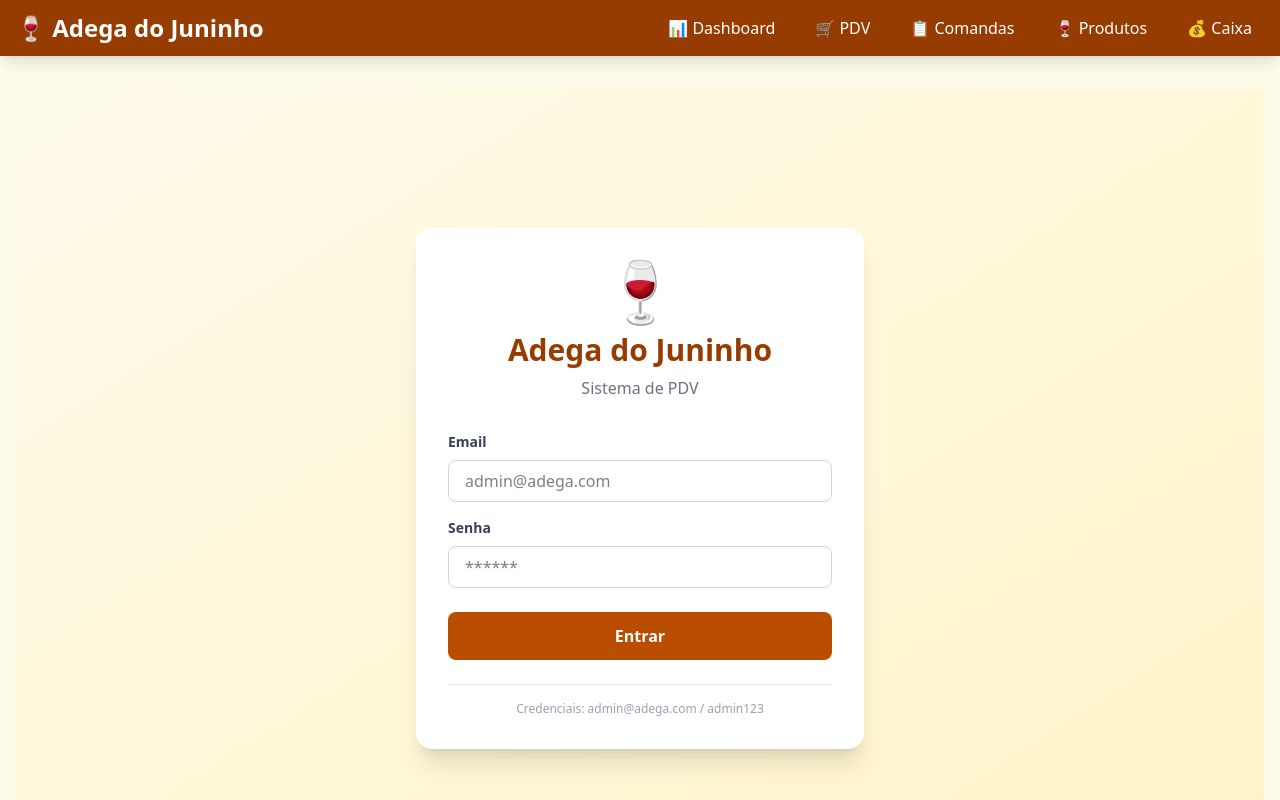
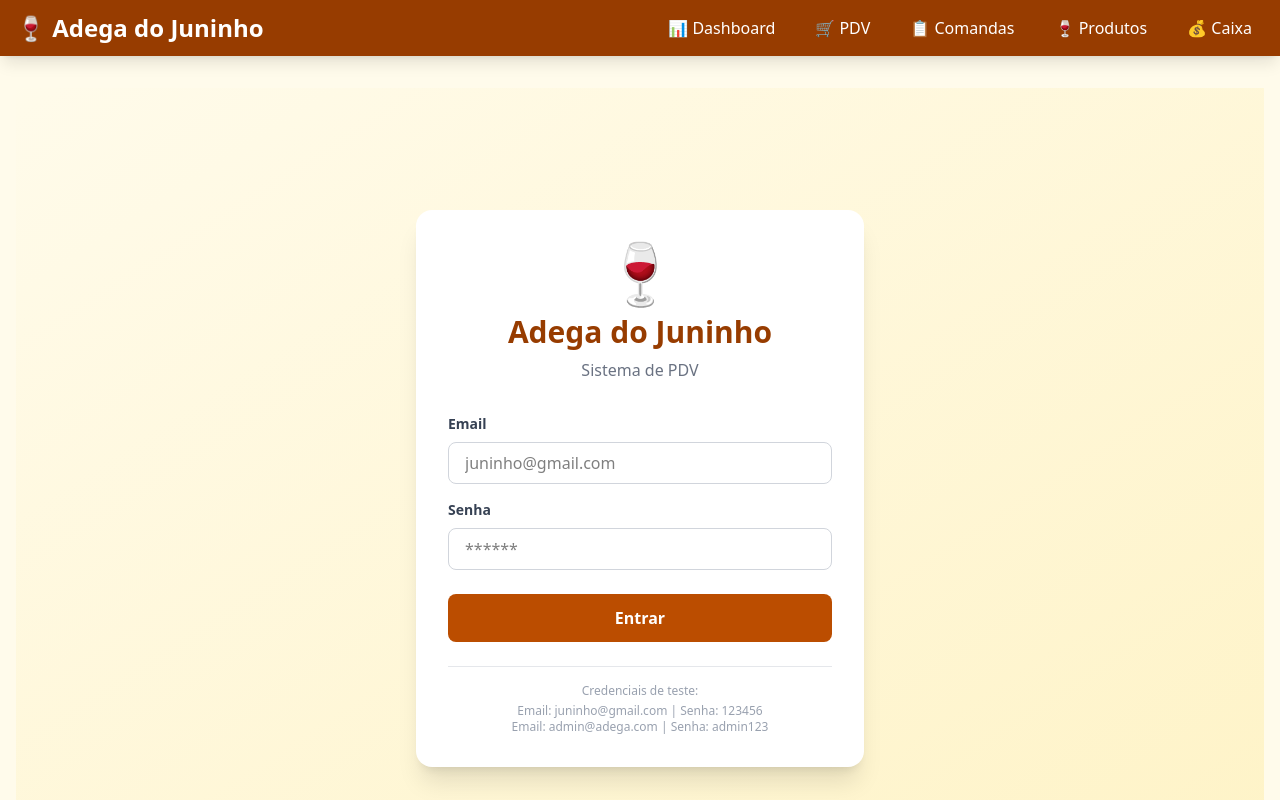
Before and after one commit to emanuelaraujocaceres93/pdv, a Next.js app: page /login in a window 1280 px wide. Shown: the top 800 px of the page. Built offline with nearby package versions, Linux system fonts and the light colour scheme.

Commit message:
fix: corrige login e adiciona usuarios no supabase

```diff
--- a/src/app/login/page.tsx
+++ b/src/app/login/page.tsx
@@ -16,6 +16,10 @@ export default function LoginPage() {
     setLoading(true)
     setErro('')
 
+    console.log('Tentando login com:', email, senha)
+
+    try {
+      // Buscar usuário na tabela usuarios
       const { data, error } = await supabase
         .from('usuarios')
         .select('*')
@@ -23,12 +27,15 @@ export default function LoginPage() {
         .eq('senha', senha)
         .single()
 
+      console.log('Resposta do Supabase:', { data, error })
+
       if (error || !data) {
         setErro('Email ou senha incorretos')
         setLoading(false)
         return
       }
 
+      // Salvar usuário no localStorage
       localStorage.setItem('usuario_logado', JSON.stringify({
         id: data.id,
         email: data.email,
@@ -36,11 +43,18 @@ export default function LoginPage() {
         role: data.role
       }))
 
+      console.log('Login bem-sucedido!', data.nome)
       router.push('/')
+
+    } catch (err) {
+      console.error('Erro no login:', err)
+      setErro('Erro ao conectar com o servidor')
+      setLoading(false)
+    }
   }
 
   return (
-    <div className="min-h-screen flex items-center justify-center bg-gradient-to-br from-amber-50 to-amber-100">
+    <div className="min-h-screen flex items-center justify-center bg-gradient-to-br from-amber-50 to-amber-100 p-4">
       <div className="bg-white rounded-2xl shadow-xl p-8 w-full max-w-md">
         <div className="text-center mb-8">
           <div className="text-6xl mb-3">🍷</div>
@@ -51,17 +65,47 @@ export default function LoginPage() {
         <form onSubmit={handleLogin}>
           <div className="mb-4">
             <label className="block text-gray-700 text-sm font-bold mb-2">Email</label>
-            <input type="email" value={email} onChange={(e) => setEmail(e.target.value)} className="w-full border border-gray-300 rounded-lg px-4 py-2 focus:outline-none focus:ring-2 focus:ring-amber-500" placeholder="admin@adega.com" required />
+            <input
+              type="email"
+              value={email}
+              onChange={(e) => setEmail(e.target.value)}
+              className="w-full border border-gray-300 rounded-lg px-4 py-2 focus:outline-none focus:ring-2 focus:ring-amber-500"
+              placeholder="juninho@gmail.com"
+              required
+            />
           </div>
+
           <div className="mb-6">
             <label className="block text-gray-700 text-sm font-bold mb-2">Senha</label>
-            <input type="password" value={senha} onChange={(e) => setSenha(e.target.value)} className="w-full border border-gray-300 rounded-lg px-4 py-2 focus:outline-none focus:ring-2 focus:ring-amber-500" placeholder="******" required />
+            <input
+              type="password"
+              value={senha}
+              onChange={(e) => setSenha(e.target.value)}
+              className="w-full border border-gray-300 rounded-lg px-4 py-2 focus:outline-none focus:ring-2 focus:ring-amber-500"
+              placeholder="******"
+              required
+            />
           </div>
-          {erro && <div className="mb-4 p-3 bg-red-100 text-red-700 rounded-lg text-sm">{erro}</div>}
-          <button type="submit" disabled={loading} className="w-full bg-amber-700 hover:bg-amber-800 text-white font-bold py-3 rounded-lg transition disabled:opacity-50">{loading ? 'Entrando...' : 'Entrar'}</button>
+
+          {erro && (
+            <div className="mb-4 p-3 bg-red-100 text-red-700 rounded-lg text-sm">
+              {erro}
+            </div>
+          )}
+
+          <button
+            type="submit"
+            disabled={loading}
+            className="w-full bg-amber-700 hover:bg-amber-800 text-white font-bold py-3 rounded-lg transition disabled:opacity-50"
+          >
+            {loading ? 'Entrando...' : 'Entrar'}
+          </button>
         </form>
+
         <div className="mt-6 pt-4 border-t border-gray-200 text-center">
-          <p className="text-xs text-gray-400">Credenciais: admin@adega.com / admin123</p>
+          <p className="text-xs text-gray-400 mb-1">Credenciais de teste:</p>
+          <p className="text-xs text-gray-400">Email: juninho@gmail.com | Senha: 123456</p>
+          <p className="text-xs text-gray-400">Email: admin@adega.com | Senha: admin123</p>
         </div>
       </div>
     </div>
```
Lines whose indentation alone changed are shown as unchanged.
